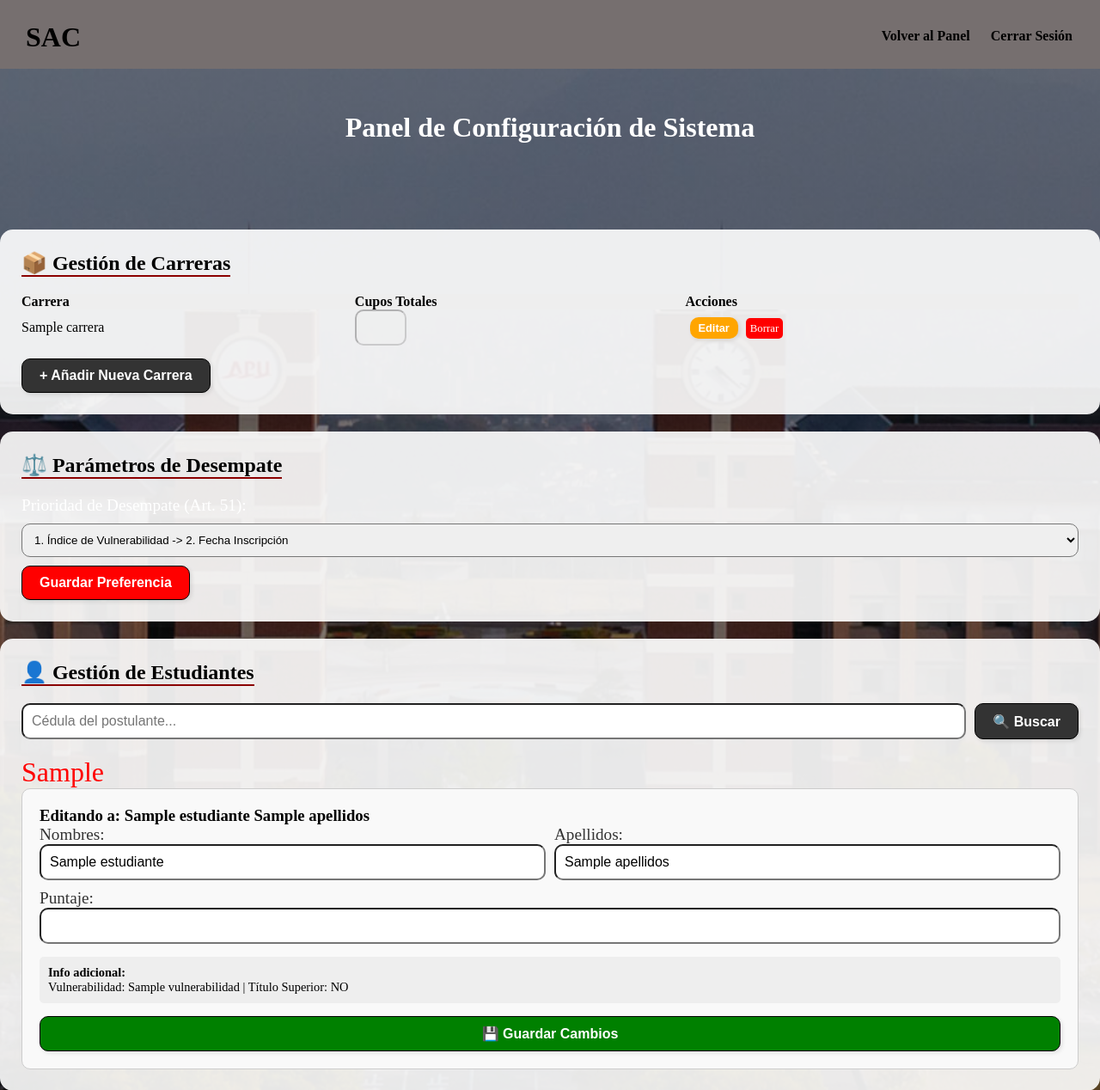
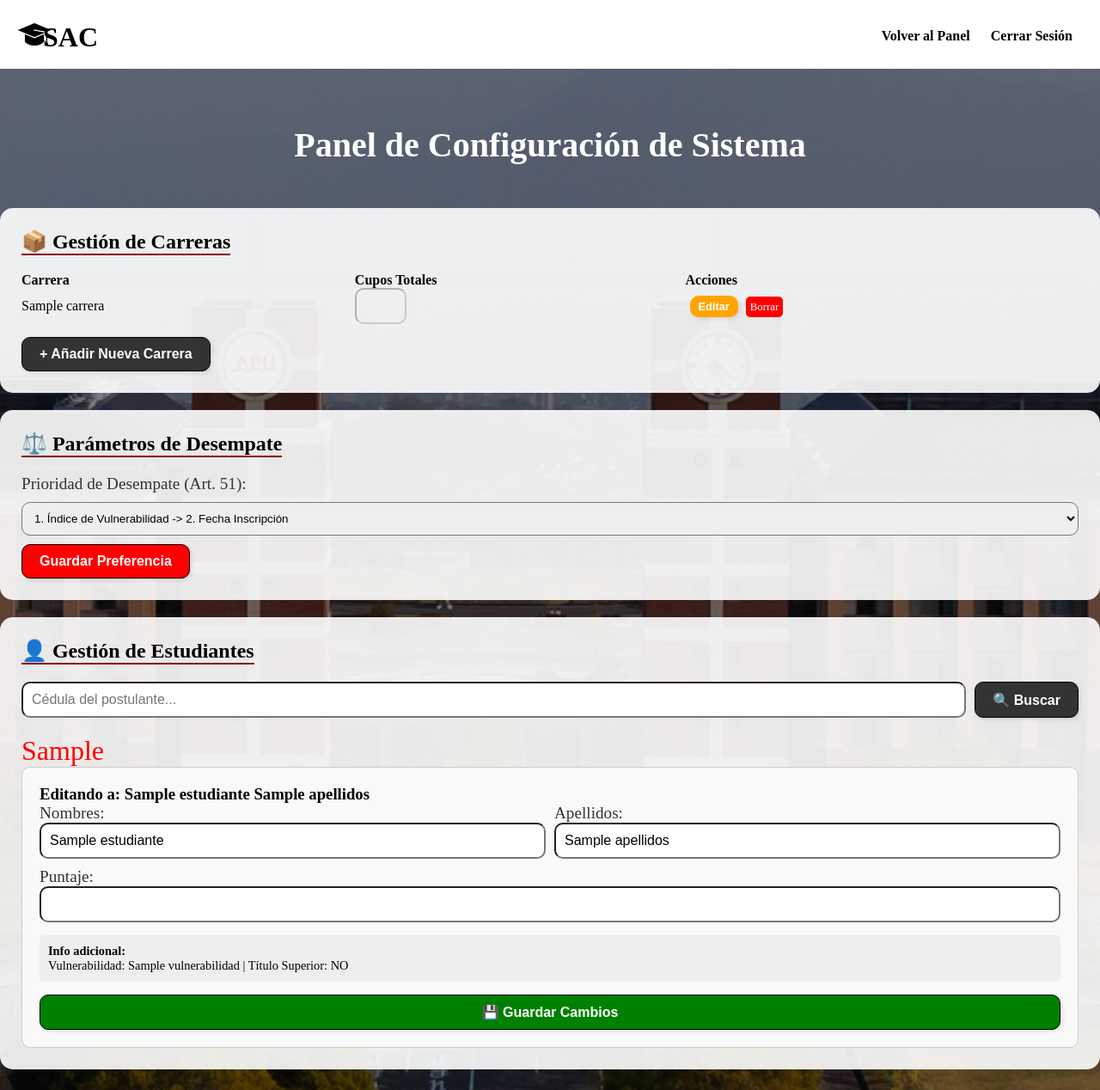
Before and after one commit to Elf3n-RO/Proyect-POO-ULEAM---Group-6---2025, a Flask app: template SAC/src/sac/templates/configuracion.html in a window 1280 px wide. Shown: the top 1268 px of the page at 86% size. Run offline with Flask 3, Linux system fonts and the light colour scheme; the template is opened without the code that fills it: most values are stand-ins (such as "Sample title", 1, 10 or a date in 2020).

Commit message:
mejora en la interfaz (Lo hizo Jofre)

```diff
--- a/SAC/src/sac/app.py
+++ b/SAC/src/sac/app.py
@@ -17,7 +17,7 @@ def get_db_connection():
     # Ajusta 'SERVER' al nombre de tu PC o 'localhost'
     conn_str = (
         "DRIVER={SQL Server};"
-        "SERVER=DESKTOP-JDTRNFK\SQLEXPRESS;"
+        "SERVER=DESKTOP-3MAKMH3\SQLEXPRESS;"
         "DATABASE=AsignacionCuposULEAM;"
         "Trusted_Connection=yes;"
     )
@@ -90,6 +90,10 @@ def admin_panel():
                            postulantes=postulantes)
 
 # --- RUTAS DE GESTIÓN (CONFIGURACIÓN) ---
+@app.route('/report-page', methods=['POST'])
+def generar_reporte():
+    if not session.get("correo"): return redirect(url_for("index"))
+    return render_template("reportes.html",)
 
 @app.route('/config-page')
 def config_page():
@@ -198,5 +202,6 @@ def ejecutar_asignacion():
     # Redirigimos al panel para ver los cambios reflejados
     return redirect(url_for('admin_panel'))
 
+
 if __name__ == '__main__':
     app.run(debug=True)
--- a/SAC/src/sac/static/estilos.css
+++ b/SAC/src/sac/static/estilos.css
@@ -34,7 +34,6 @@ h1 { font-size: 2em;
 /*Estilo de header*/
 header {
     height: 80px;
-    background-color: rgb(118, 111, 111);
 }
 
 header .container {
--- a/SAC/src/sac/static/styles.css
+++ b/SAC/src/sac/static/styles.css
@@ -15,8 +15,8 @@ p{ font-size: 2em; }
 h1 { font-size: 2em;
      color: white;
      background-position: center;
-     margin-bottom: 100px;
-     padding-top: 10px;
+     margin-bottom: 50px;
+     padding-top: 25px;
 }
 
 /*Estilo de general*/
@@ -28,7 +28,12 @@ h1 { font-size: 2em;
 /*Estilo de header*/
 header {
     height: 80px;
-    background-color: rgb(118, 111, 111);
+    background-image: url('media/gorro-de-graduacion.png');
+    background-size: 40px 40px;
+    background-repeat: no-repeat;
+    background-position-y: center;
+    background-position-x: top;
+    margin-left: 20px;
 }
 
 header .container {
@@ -96,7 +101,7 @@ header a:hover {
 }
 label {
     font-size: 1.2em;
-    color: white;
+    color: rgb(255, 255, 255);
     text-align: left;
 }
 
@@ -186,3 +191,28 @@ button:hover {
     border-radius: 10px;
     font-weight: 500;
 }
+
+/* Estilos para la tabla*/
+.tabla-datos {
+    width: 100%;
+    border-collapse: collapse;
+    margin-top: 15px;
+    background: white;
+    color: black;
+    border-radius: 8px;
+    overflow: hidden;
+    margin-bottom: 30px;
+}
+.tabla-datos th, .tabla-datos td { padding: 12px; border: 1px solid #ccc; text-align: left; }
+.tabla-datos th { background: #d32f2f; color: white; text-transform: uppercase; font-size: 0.9em; }
+.btn-logica { background: #28a745; color: white; padding: 15px 30px; border: none; border-radius: 8px; cursor: pointer; margin-top: 10px; font-weight: bold; font-size: 1.1em; transition: 0.3s; }
+.btn-logica:hover { background: #218838; transform: scale(1.02); }
+.msg-logica { background: #e8f5e9; color: #2e7d32; padding: 10px; margin: 10px 0; border-radius: 5px; font-weight: bold; }
+
+.titulo-seccion {
+    color: white;
+    border-left: 5px solid #d32f2f;
+    padding-left: 15px;
+    margin-top: 40px;
+    font-size: 1.8em;
+}
--- a/SAC/src/sac/templates/configuracion.html
+++ b/SAC/src/sac/templates/configuracion.html
@@ -32,7 +32,7 @@
 
     <section id="principal" style="height: auto; padding: 40px 0;">
         <div class="container">
-            <h1>Panel de Configuración de Sistema</h1>
+            <h1 style="font-size: 2.5em;">Panel de Configuración de Sistema</h1>
 
     <div class="config-card">
         <h2 class="seccion-titulo" style="color: black; border-color: darkred;">📦 Gestión de Carreras</h2>
@@ -96,7 +96,7 @@ function mostrarFormularioAlta() {
             <div class="config-card">
                 <h2 class="seccion-titulo" style="color: black; border-color: darkred;">⚖️ Parámetros de Desempate</h2>
                 <form action="/set-desempate" method="POST">
-                    <label>Prioridad de Desempate (Art. 51):</label>
+                    <label style="color: #333;">Prioridad de Desempate (Art. 51):</label>
                     <select name="estrategia" style="width: 100%; padding: 10px; border-radius: 10px; margin: 10px 0;">
                         <option value="vuln">1. Índice de Vulnerabilidad -> 2. Fecha Inscripción</option>
                         <option value="merito">1. Mérito Académico -> 2. Vulnerabilidad</option>
```
Also changed, not shown: SAC/src/sac/templates/admin.html (+4 -28 lines), SAC/src/sac/static/media/gorro-de-graduacion.png (added).
